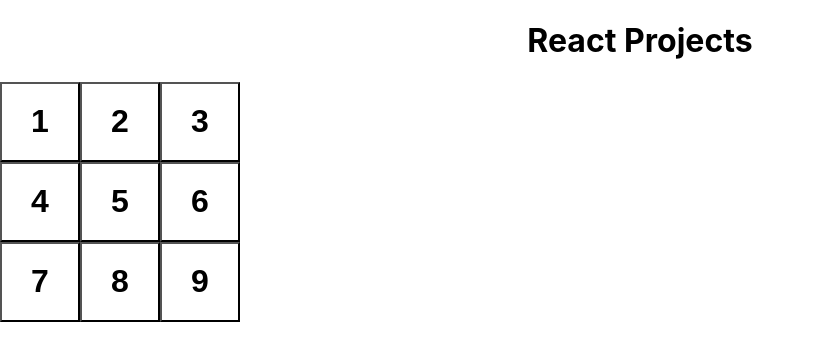
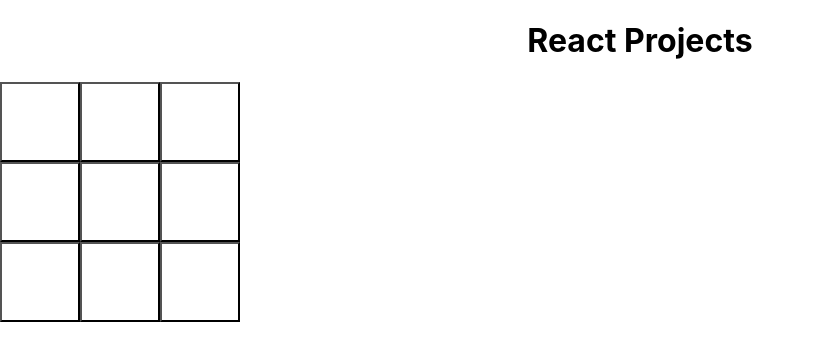
Before and after one commit to ngearing/react-projects, a React (Create React App) app: page / in a window 1280 px wide. Shown: the top 360 px of the page, without its empty margins (0-815 px from the left). Built offline with nearby package versions, Linux system fonts and the light colour scheme.

Commit message:
add - x&o turns

```diff
--- a/src/pages/1-style.css
+++ b/src/pages/1-style.css
@@ -7,4 +7,7 @@
     width: 5rem;
     height: 5rem;
     text-align: center;
+    cursor: pointer;
+    display: inline-block;
+    vertical-align: middle;
 }
--- a/src/pages/1-ticktacktoe.jsx
+++ b/src/pages/1-ticktacktoe.jsx
@@ -1,33 +1,77 @@
+import { useState } from "react";
 import "./1-style.css";
 
+// https://react.dev/learn/tutorial-tic-tac-toe
+
 export default function TickTack() {
+	// setup state for each square
+	const [squares, setSquares] = useState(Array(9).fill(null));
+	// set players turn
+	const [xIsNext, setXIsNext] = useState(true);
+
+	function handleClick(i) {
+		// check square for value
+		if (squares[i]) {
+			return;
+		}
+
+		const nextSquares = squares.slice();
+		nextSquares[i] = xIsNext ? "X" : "O";
+		setSquares(nextSquares);
+		setXIsNext(!xIsNext); // switch player
+	}
+
 	return (
 		<>
 			<div className="board-row">
-				<Square value="1" />
-				<Square value="2" />
-				<Square value="3" />
+				<Square
+					value={squares[0]}
+					onSquareClick={() => handleClick(0)}
+				/>
+				<Square
+					value={squares[1]}
+					onSquareClick={() => handleClick(1)}
+				/>
+				<Square
+					value={squares[2]}
+					onSquareClick={() => handleClick(2)}
+				/>
 			</div>
 			<div className="board-row">
-				<Square value="4" />
-				<Square value="5" />
-				<Square value="6" />
+				<Square
+					value={squares[3]}
+					onSquareClick={() => handleClick(3)}
+				/>
+				<Square
+					value={squares[4]}
+					onSquareClick={() => handleClick(4)}
+				/>
+				<Square
+					value={squares[5]}
+					onSquareClick={() => handleClick(5)}
+				/>
 			</div>
 			<div className="board-row">
-				<Square value="7" />
-				<Square value="8" />
-				<Square value="9" />
+				<Square
+					value={squares[6]}
+					onSquareClick={() => handleClick(6)}
+				/>
+				<Square
+					value={squares[7]}
+					onSquareClick={() => handleClick(7)}
+				/>
+				<Square
+					value={squares[8]}
+					onSquareClick={() => handleClick(8)}
+				/>
 			</div>
 		</>
 	);
 }
 
-function Square({ value }) {
-	function handleClick() {
-		console.log("You clicked on id", value);
-	}
+function Square({ value, onSquareClick }) {
 	return (
-		<button className="square" onClick={handleClick}>
+		<button className="square" onClick={onSquareClick}>
 			{value}
 		</button>
 	);
```
